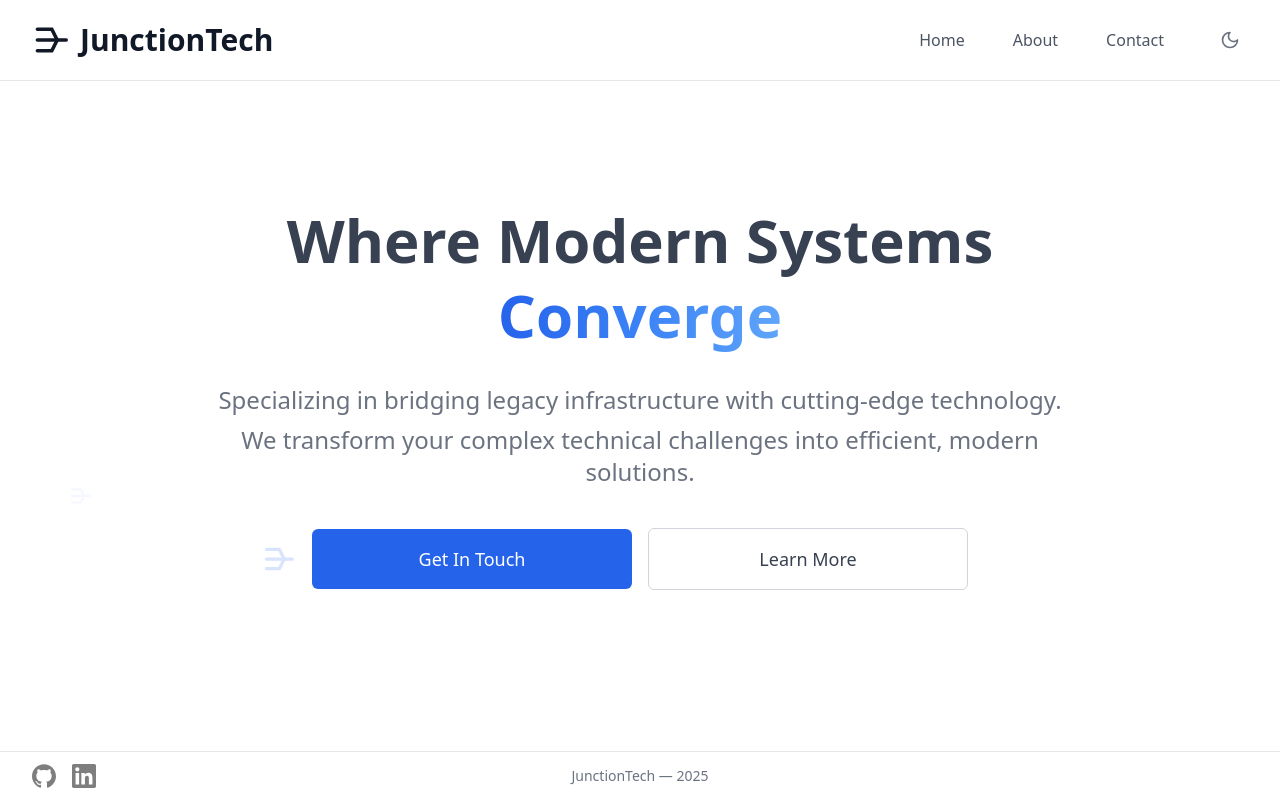
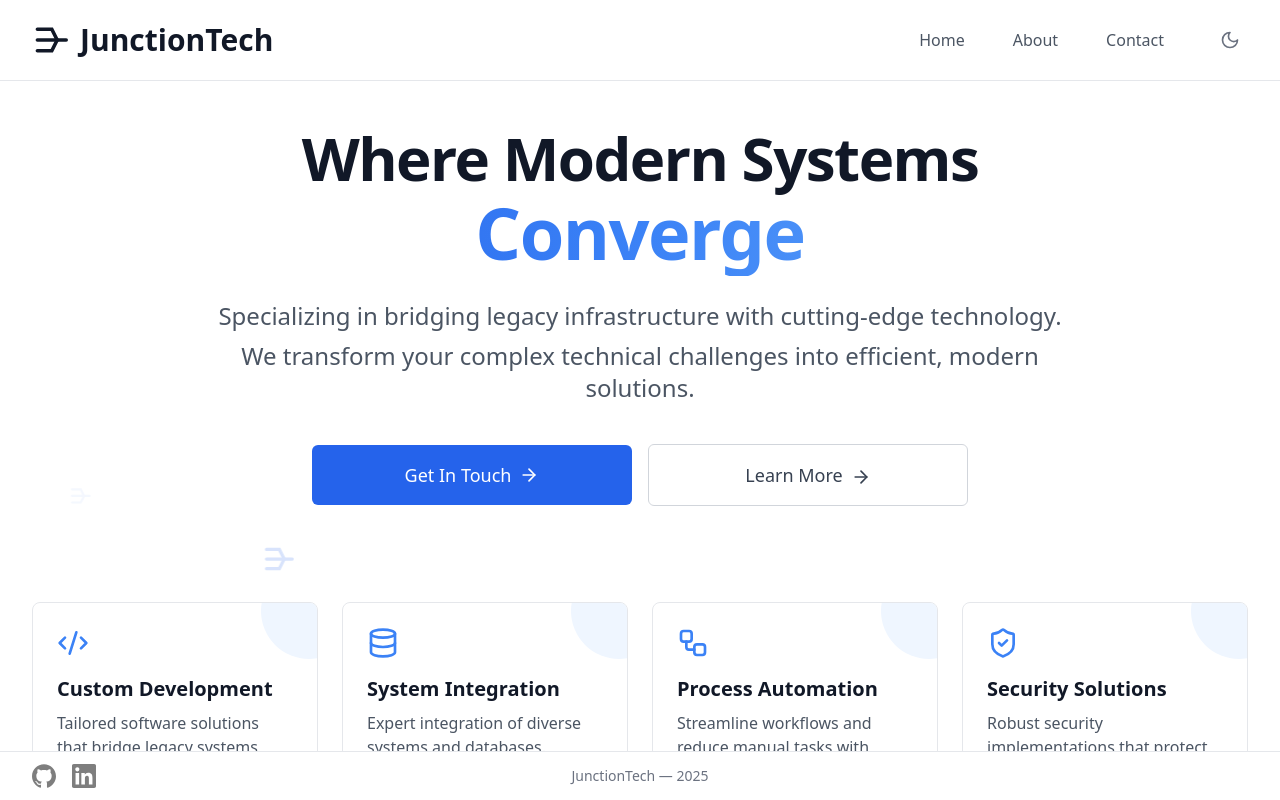
Before and after one commit to sam-warren/junction, a React (Vite) app: page / in a window 1280 px wide. Built offline with nearby package versions, Linux system fonts and the light colour scheme.

Commit message:
Update animations

```diff
--- a/index.html
+++ b/index.html
@@ -1,30 +1,6 @@
 <!doctype html>
 <html lang="en">
   <head>
-    <style>
-      html {
-        background-color: rgb(
-          17 24 39
-        ); /* This is the dark:bg-gray-900 color */
-        color-scheme: dark;
-      }
-
-      html,
-      body,
-      #root {
-        min-height: 100%;
-        margin: 0;
-        padding: 0;
-        overscroll-behavior: none;
-      }
-
-      @media (prefers-color-scheme: light) {
-        html {
-          background-color: rgb(255 255 255); /* white */
-          color-scheme: light;
-        }
-      }
-    </style>
     <meta charset="UTF-8" />
     <link rel="icon" type="image/svg+xml" href="/favicon.svg" />
     <meta name="viewport" content="width=device-width, initial-scale=1.0" />
--- a/src/components/contact/ContactForm.tsx
+++ b/src/components/contact/ContactForm.tsx
@@ -165,7 +165,8 @@ const ContactForm: React.FC = () => {
   return (
     <div className="relative mx-auto w-full max-w-7xl p-4 sm:px-6 lg:px-8 lg:pt-40">
       <div className="flex flex-col lg:flex-row lg:items-start lg:gap-10">
-        <div className="mb-4 lg:mb-0 lg:flex-1 lg:self-auto">
+        {/* Text content with fade-up animation */}
+        <div className="mb-4 animate-fade-up opacity-0 lg:mb-0 lg:flex-1 lg:self-auto">
           <h2 className="text-3xl font-bold text-gray-900 dark:text-white">
             Let's{" "}
             <span className="bg-gradient-to-r from-blue-600 via-blue-500 to-blue-400 bg-clip-text text-transparent dark:from-blue-400 dark:via-blue-500 dark:to-blue-500">
@@ -178,7 +179,8 @@ const ContactForm: React.FC = () => {
           </p>
         </div>
 
-        <div className="w-full bg-opacity-100 lg:w-1/2">
+        {/* Form with delayed fade-up animation */}
+        <div className="w-full animate-fade-up-400 bg-opacity-100 opacity-0 lg:w-1/2">
           <form
             onSubmit={handleSubmit}
             noValidate
--- a/src/components/home/HeroSection.tsx
+++ b/src/components/home/HeroSection.tsx
@@ -1,45 +1,115 @@
 import { Link } from "react-router-dom";
+import {
+  Code2,
+  Database,
+  Workflow,
+  ShieldCheck,
+  ArrowRight,
+} from "lucide-react";
+
+const services = [
+  {
+    icon: <Code2 className="h-8 w-8 text-blue-500" />,
+    title: "Custom Development",
+    description:
+      "Tailored software solutions that bridge legacy systems with modern technology, ensuring seamless integration and optimal performance.",
+  },
+  {
+    icon: <Database className="h-8 w-8 text-blue-500" />,
+    title: "System Integration",
+    description:
+      "Expert integration of diverse systems and databases, creating unified solutions that enhance operational efficiency.",
+  },
+  {
+    icon: <Workflow className="h-8 w-8 text-blue-500" />,
+    title: "Process Automation",
+    description:
+      "Streamline workflows and reduce manual tasks with intelligent automation solutions designed for your specific needs.",
+  },
+  {
+    icon: <ShieldCheck className="h-8 w-8 text-blue-500" />,
+    title: "Security Solutions",
+    description:
+      "Robust security implementations that protect your systems and data while maintaining compliance with industry standards.",
+  },
+];
 
 const HeroSection = () => {
   return (
-    <section className="relative flex min-h-screen items-center">
-      <div className="mx-auto w-full max-w-7xl px-4 sm:px-6 lg:px-8">
-        <div className="mx-auto max-w-4xl text-center">
-          <h1 className="tracking-tigh px-2 text-3xl font-extrabold sm:text-5xl md:text-6xl">
-            <span className="block animate-fade-up text-gray-700 opacity-0 dark:text-gray-200">
+    <section className="relative flex min-h-screen flex-col pb-24 sm:pb-12">
+      <div className="mx-auto w-full max-w-7xl px-4 pt-32 sm:px-6 lg:px-8">
+        {/* Main hero content */}
+        <div className="relative mx-auto max-w-4xl text-center">
+          <h1 className="px-2 text-4xl font-extrabold tracking-tight sm:text-5xl md:text-6xl">
+            <span className="block animate-fade-up text-gray-900 opacity-0 dark:text-gray-100">
               Where Modern Systems
             </span>
-            <span className="inline-block animate-fade-up-200 bg-gradient-to-r from-blue-600 via-blue-500 to-blue-400 bg-clip-text text-6xl leading-normal text-transparent opacity-0 dark:from-blue-400 dark:via-blue-500 dark:to-blue-600">
+            <span className="mt-2 block animate-fade-up-200 bg-gradient-to-r from-blue-600 via-blue-500 to-blue-400 bg-clip-text pb-2 text-5xl leading-tight text-transparent opacity-0 sm:text-6xl md:text-7xl dark:from-blue-400 dark:via-blue-500 dark:to-blue-600">
               Converge
             </span>
           </h1>
           <div className="mt-6 space-y-2 px-4 sm:px-0">
-            <p className="animate-fade-up-400 text-lg leading-relaxed text-gray-500 opacity-0 sm:text-xl md:text-2xl dark:text-gray-400">
+            <p className="animate-fade-up-400 text-lg leading-relaxed text-gray-600 opacity-0 sm:text-xl md:text-2xl dark:text-gray-300">
               Specializing in bridging legacy infrastructure with cutting-edge
               technology.
             </p>
-            <p className="animate-fade-up-400 text-lg leading-relaxed text-gray-500 opacity-0 sm:text-xl md:text-2xl dark:text-gray-400">
+            <p className="animate-fade-up-400 text-lg leading-relaxed text-gray-600 opacity-0 sm:text-xl md:text-2xl dark:text-gray-300">
               We transform your complex technical challenges into efficient,
               modern solutions.
             </p>
           </div>
+
+          {/* CTA buttons */}
           <div className="mt-8 flex animate-fade-up-600 flex-col items-center justify-center gap-4 opacity-0 sm:mt-10 sm:flex-row">
             <Link
               to="/contact"
-              className="w-full rounded-md bg-blue-600 px-8 py-3 text-center text-base font-medium text-white transition-colors hover:bg-blue-700 sm:w-80 md:px-10 md:py-4 md:text-lg"
+              className="group relative w-full overflow-hidden rounded-md bg-blue-600 px-8 py-3 text-center text-base font-medium text-white transition-all hover:bg-blue-700 sm:w-80 md:px-10 md:py-4 md:text-lg"
             >
-              Get In Touch
+              <span className="relative z-10 flex items-center justify-center">
+                Get In Touch
+                <ArrowRight className="ml-2 h-5 w-5 transform transition-transform group-hover:translate-x-1" />
+              </span>
+              <div className="absolute inset-0 -translate-x-full transform bg-blue-700 transition-transform group-hover:translate-x-0"></div>
             </Link>
             <Link
               to="/about"
-              className="w-full rounded-md border border-gray-300 bg-white px-8 py-3 text-center text-base font-medium text-gray-700 transition-colors hover:border-gray-400 hover:bg-gray-100 hover:text-gray-900 sm:w-80 md:px-10 md:py-4 md:text-lg dark:border-gray-600 dark:bg-gray-800 dark:text-gray-200 dark:hover:border-gray-500 dark:hover:bg-gray-700 dark:hover:text-gray-100"
+              className="group w-full rounded-md border border-gray-300 bg-white px-8 py-3 text-center text-base font-medium text-gray-700 transition-all hover:border-gray-400 hover:bg-gray-50 sm:w-80 md:px-10 md:py-4 md:text-lg dark:border-gray-600 dark:bg-gray-800 dark:text-gray-200 dark:hover:border-gray-500 dark:hover:bg-gray-700"
             >
               Learn More
+              <ArrowRight className="ml-2 inline-block h-5 w-5 transform transition-transform group-hover:translate-x-1" />
             </Link>
+          </div>
+        </div>
+
+
+        {/* Services cards with staggered animation */}
+        <div className="mt-24">
+          <div className="grid grid-cols-1 gap-6 sm:grid-cols-2 lg:grid-cols-4">
+            {services.map((service, index) => (
+              <div
+                key={index}
+                style={{
+                  animationDelay: `${0.4 + index * 0.1}s`,
+                }}
+                className="group relative animate-fade-up overflow-hidden rounded-lg border border-gray-200 bg-white/50 p-6 opacity-0 backdrop-blur transition-all duration-500 hover:border-blue-200 hover:bg-blue-50/50 dark:border-gray-800 dark:bg-gray-900/50 dark:hover:border-blue-900 dark:hover:bg-blue-900/20"
+              >
+                <div className="absolute -right-10 -top-10 h-24 w-24 transform rounded-full bg-blue-50 transition-all duration-500 group-hover:scale-150 dark:bg-blue-900/20"></div>
+                <div className="relative flex h-full flex-col items-start">
+                  <div className="mb-4">{service.icon}</div>
+                  <h3 className="mb-2 text-xl font-semibold text-gray-900 dark:text-white">
+                    {service.title}
+                  </h3>
+                  <p className="text-left text-gray-600 dark:text-gray-300">
+                    {service.description}
+                  </p>
+                </div>
+              </div>
+            ))}
           </div>
         </div>
       </div>
     </section>
   );
 };
+
 export default HeroSection;
--- a/src/components/ui/CollapsibleSection.tsx
+++ b/src/components/ui/CollapsibleSection.tsx
@@ -20,14 +20,14 @@ const CollapsibleSection: React.FC<CollapsibleSectionProps> = ({
     <div className={`w-full ${className}`}>
       <button
         onClick={() => setIsExpanded(!isExpanded)}
-        className="relative flex w-full items-center rounded-lg bg-transparent py-2 text-left"
+        className="relative flex w-full items-center rounded-lg bg-transparent text-left"
       >
         <ChevronRight
           className={`absolute left-0 h-6 w-6 transform text-gray-900 transition-transform duration-200 ease-in-out dark:text-white ${
             isExpanded ? "rotate-90" : ""
           }`}
         />
-        <h2 className="pl-9 text-3xl font-bold text-gray-900 dark:text-white">
+        <h2 className="pl-9 text-2xl font-bold text-gray-900 dark:text-white">
           {title}
         </h2>
       </button>
--- a/tailwind.config.js
+++ b/tailwind.config.js
@@ -96,10 +96,10 @@ export default {
         draw: "draw-path 2.5s ease forwards",
         "error-in": "error-in 0.2s ease-out forwards",
         "error-out": "error-out 0.2s ease-out forwards",
-        "fade-up": "fade-in-up 0.8s ease-out forwards",
-        "fade-up-200": "fade-in-up 0.8s ease-out forwards 0.2s",
-        "fade-up-400": "fade-in-up 0.8s ease-out forwards 0.4s",
-        "fade-up-600": "fade-in-up 0.8s ease-out forwards 0.6s",
+        "fade-up": "fade-in-up 0.4s ease-out forwards",
+        "fade-up-200": "fade-in-up 0.4s ease-out forwards 0.1s",
+        "fade-up-400": "fade-in-up 0.4s ease-out forwards 0.2s",
+        "fade-up-600": "fade-in-up 0.4s ease-out forwards 0.3s",
       },
     },
   },
```
Also changed, not shown: src/components/about/AboutSection.tsx (+20 -8 lines).
